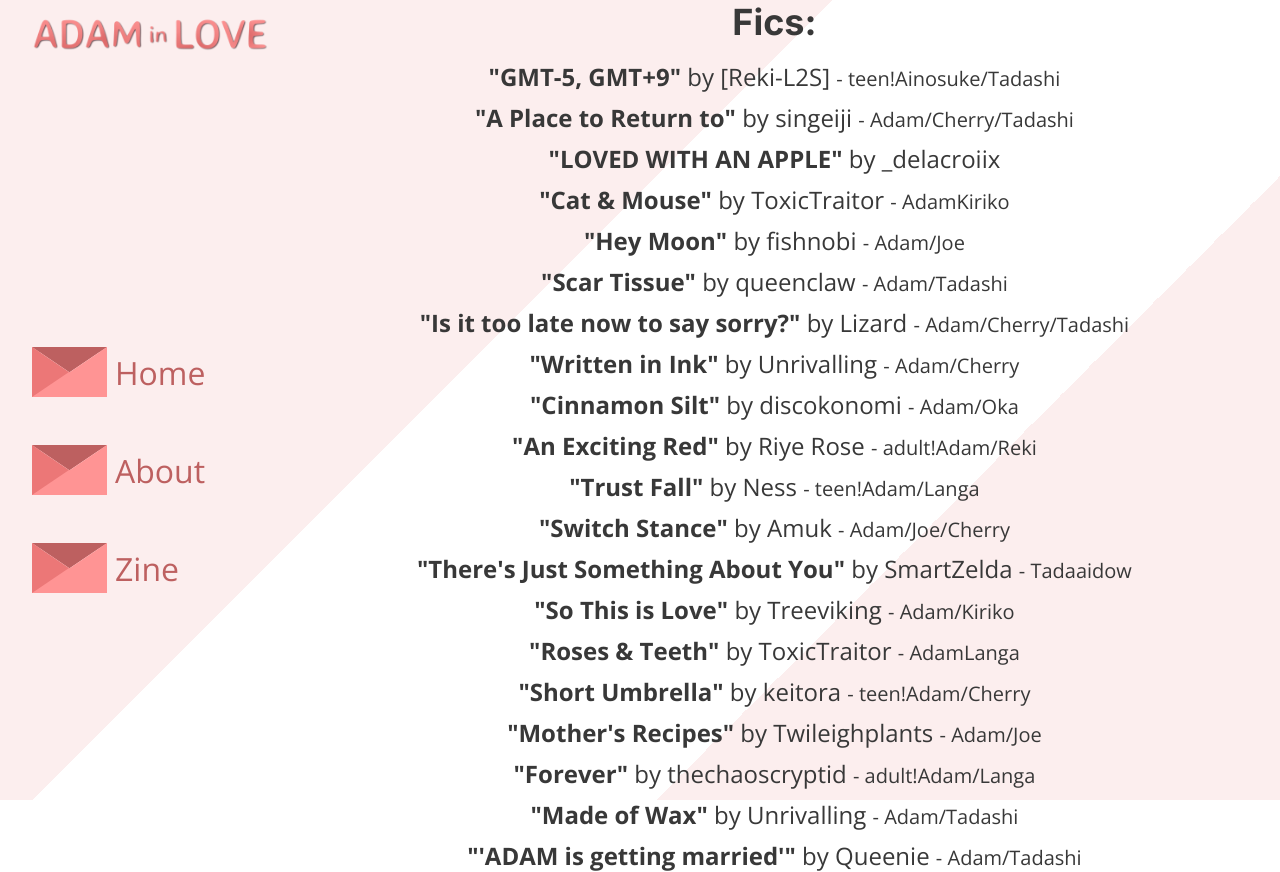
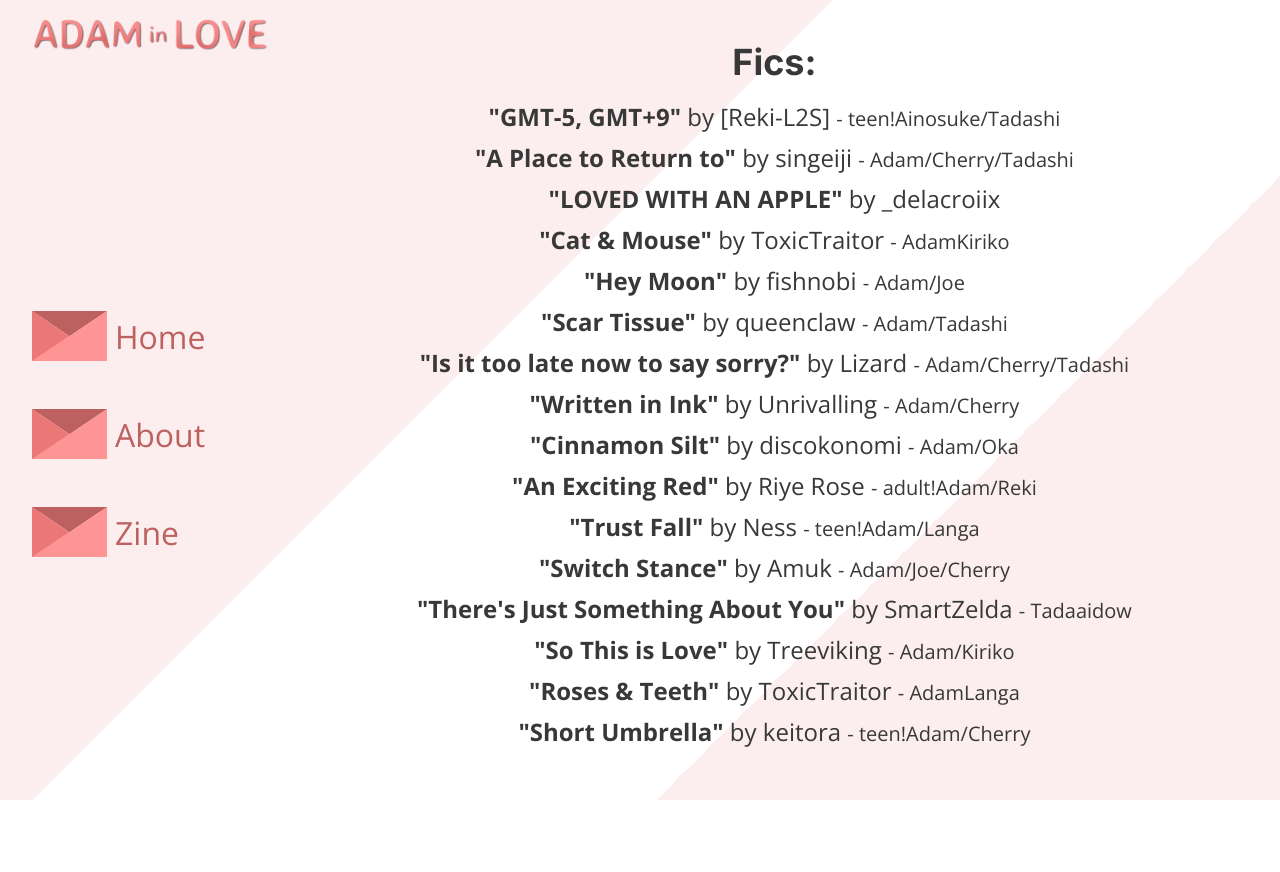
Before and after one commit to trulshj/adam-in-love-zine, a Next.js app: page /zine/fics in a window 1280 px wide. After the commit the page ends 800 px from the top, so only its background shows below. Built offline with nearby package versions, Linux system fonts and the light colour scheme; a web font is replaced by a local one.

Commit message:
Fix scroll on poems and lists

```diff
--- a/styles/FicsOnly.module.css
+++ b/styles/FicsOnly.module.css
@@ -6,6 +6,7 @@
   align-items: center;
   justify-content: center;
   padding: 1rem;
+  max-height: 90vh;
 }
 
 .ficContainer > a {
--- a/styles/Poetry.module.css
+++ b/styles/Poetry.module.css
@@ -32,4 +32,5 @@
 .poem {
   font-size: 1.1rem;
   flex: 1;
+  overflow-y: scroll;
 }
--- a/styles/ZineItemList.module.css
+++ b/styles/ZineItemList.module.css
@@ -5,6 +5,8 @@
   width: 100%;
   text-align: center;
   align-items: center;
+  overflow-y: scroll;
+  max-height: 90vh;
 }
 
 .listContainer > h2 {
--- a/styles/globals.css
+++ b/styles/globals.css
@@ -14,12 +14,8 @@ body {
     var(--bg-color) 70%
   );
   /* Start #5cbcb0 from 0 and end at 5%, Start #fff at 5% and end at 15%, Start #5cbcb0 again at 15% and end at 100% */
-  background-size: 100% 100%;
+  background-size: cover;
   background-repeat: no-repeat; /* To avoid multiple instances */
-}
-
-body {
-  overflow-y: hidden;
 }
 
 :root {
```
